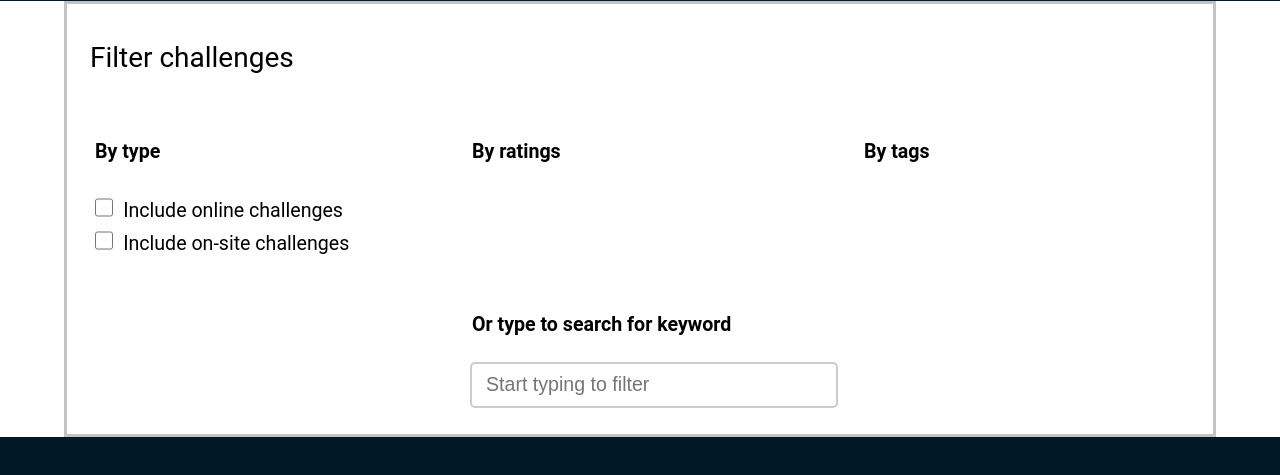
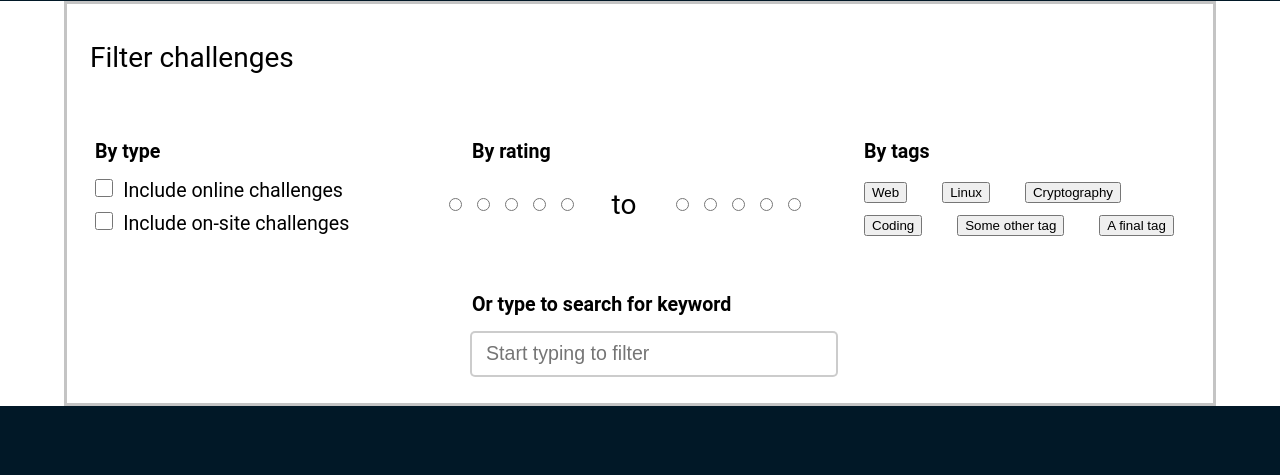
Before and after one commit to nilsishome/Hacker-Escape-Rooms-Cypress, a website: page challenges.html in a window 1280 px wide. Shown: the part 209-684 px from the top of the page. Drawn offline with Linux system fonts and the light colour scheme.

Commit message:
Basic layout update to you guys, all visible content is there, now we have to style further and add functionality

```diff
--- a/challenges.html
+++ b/challenges.html
@@ -58,10 +58,31 @@
             <label for="on-site-challenges">Include on-site challenges</label>
           </li>
           <li class="filter__rating">
-            <h5>By ratings</h5>
+            <h5>By rating</h5>
+            <div class="filter__first-rate">
+              <input type="radio" id="star1" name="rate" value="1" />
+              <input type="radio" id="star2" name="rate" value="2" />
+              <input type="radio" id="star3" name="rate" value="3" />
+              <input type="radio" id="star4" name="rate" value="4" />
+              <input type="radio" id="star5" name="rate" value="5" />
+            </div>
+            <p>to</p>
+            <div class="filter__second-rate">
+              <input type="radio" id="second-star1" name="rate" value="1" />
+              <input type="radio" id="second-star2" name="rate" value="2" />
+              <input type="radio" id="second-star3" name="rate" value="3" />
+              <input type="radio" id="second-star4" name="rate" value="4" />
+              <input type="radio" id="second-star5" name="rate" value="5" />
+            </div>
           </li>
           <li class="filter__tag">
             <h5>By tags</h5>
+            <button>Web</button>
+            <button>Linux</button>
+            <button>Cryptography</button>
+            <button>Coding</button>
+            <button>Some other tag</button>
+            <button>A final tag</button>
           </li>
           <li class="filter__keyword">
             <h5>Or type to search for keyword</h5>
--- a/src/sections/challenges.scss
+++ b/src/sections/challenges.scss
@@ -1,6 +1,7 @@
 @use "./lib.scss" as *;
 
 .filter {
+    /* Made the filter window only visible in desktop mode, for now */
     display: none;
 
     @include breakpoint($large-screen-breakpoint)
@@ -26,8 +27,12 @@
 
                 & h5 {
                     font-size: 0.7rem;
-                    margin: 0 0 1rem 1rem;
+                    margin: 0 0 0.3rem 1rem;
                     width: fit-content;
+                }
+
+                & button {
+                    margin-left: 1rem;
                 }
 
                 & input[type=checkbox] {
@@ -42,7 +47,7 @@
                     box-shadow: 0 0 0 2px rgba(0, 0, 0, 0.2);
                     font-size: 0.7rem;
                     padding-left: 0.5rem;
-                    margin-left: 1rem;
+                    margin: 0.3rem 0 0 1rem;
                     width: 13rem;
                     height: 1.5rem;
                 }
@@ -57,7 +62,27 @@
             }
 
             & .filter__rating {
+                display: grid;
+                grid-template-columns: 3;
+                grid-template-rows: 2;
                 grid-column: 2;
+
+                & h5 {
+                    grid-row: 1;
+                }
+
+                & .filter__first-rate {
+                    grid-row: 2;
+                }
+
+                & p {
+                    grid-row: 2;
+                    margin: 0.1rem;
+                }
+
+                & .filter__second-rate {
+                    grid-row: 2;
+                }
             }
 
             & .filter__tag {
```
Also changed, not shown: style.css.
